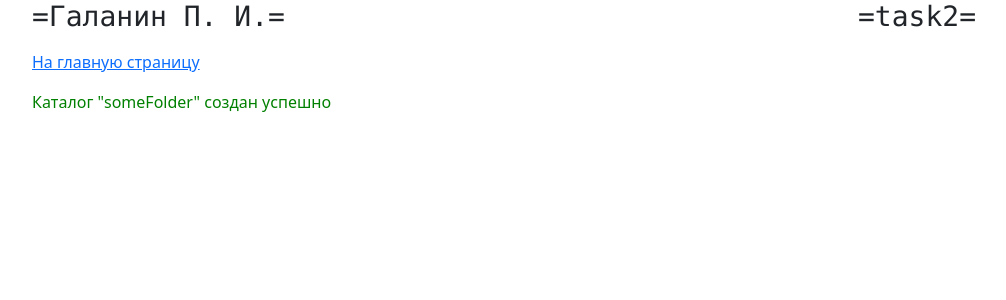
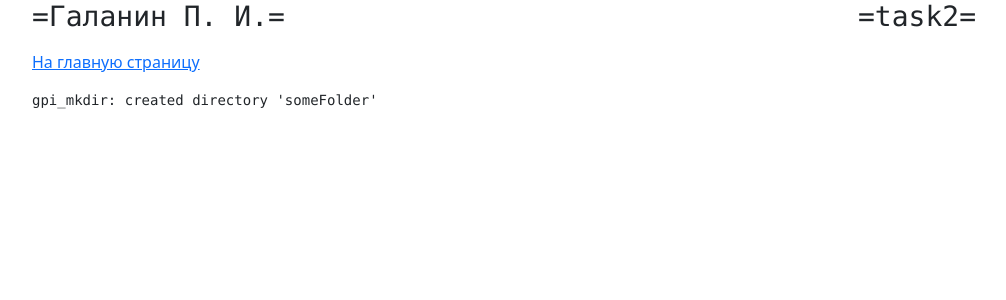
Before and after one commit to BrSTU-PO4-190333/5sem_WT, a PHP site: page /task2/index.php in a window 1280 px wide. Shown: the top 300 px of the page, without its empty margins (50-1056 px from the left). Run offline with PHP 8.4, Linux system fonts and the light colour scheme.

Commit message:
lab5/Galanin_Pavel : Updated task2

```diff
--- a/gpi_wt_lab5/lamp/var/www/html/_php/gpi_mkdir.php
+++ b/gpi_wt_lab5/lamp/var/www/html/_php/gpi_mkdir.php
@@ -4,17 +4,10 @@
         $gpi_is_dir = is_dir($gpi_path); // существует ли такой путь?
         if ($gpi_is_dir == 1)
         {
-            echo "<p style='color: red;'>Каталог \"$gpi_path\" существует! Пересоздать нельзя!</p>";
+            echo "gpi_mkdir: cannot create directory '$gpi_path': File exists \n";
             return;
         }
 
-        $gpi_mkdir = mkdir($gpi_path);
-        if ($gpi_mkdir)
-        {
-            echo "<p style='color: green;'>Каталог \"$gpi_path\" создан успешно</p>";
-        }
-        else
-        {
-            echo "<p style='color: red;'>Каталог \"$gpi_path\" не создан!</p>";
-        }
+        mkdir($gpi_path);
+        echo "gpi_mkdir: created directory '$gpi_path' \n";
     }
--- a/gpi_wt_lab5/lamp/var/www/html/task2/index.php
+++ b/gpi_wt_lab5/lamp/var/www/html/task2/index.php
@@ -7,8 +7,5 @@
 <div class="container">
     <?php printf("<h2><pre>%-32s %32s</pre></h2>", "=Галанин П. И.=", "=task2="); ?>
     <p><a href="/">На главную страницу</a></p>
-    <?php
-        //gpi_mkdir("/var/www/html/task2/someFolder");
-        gpi_mkdir("someFolder");
-    ?>
+    <pre><?php gpi_mkdir("someFolder") ?></pre>
 </div>
```
